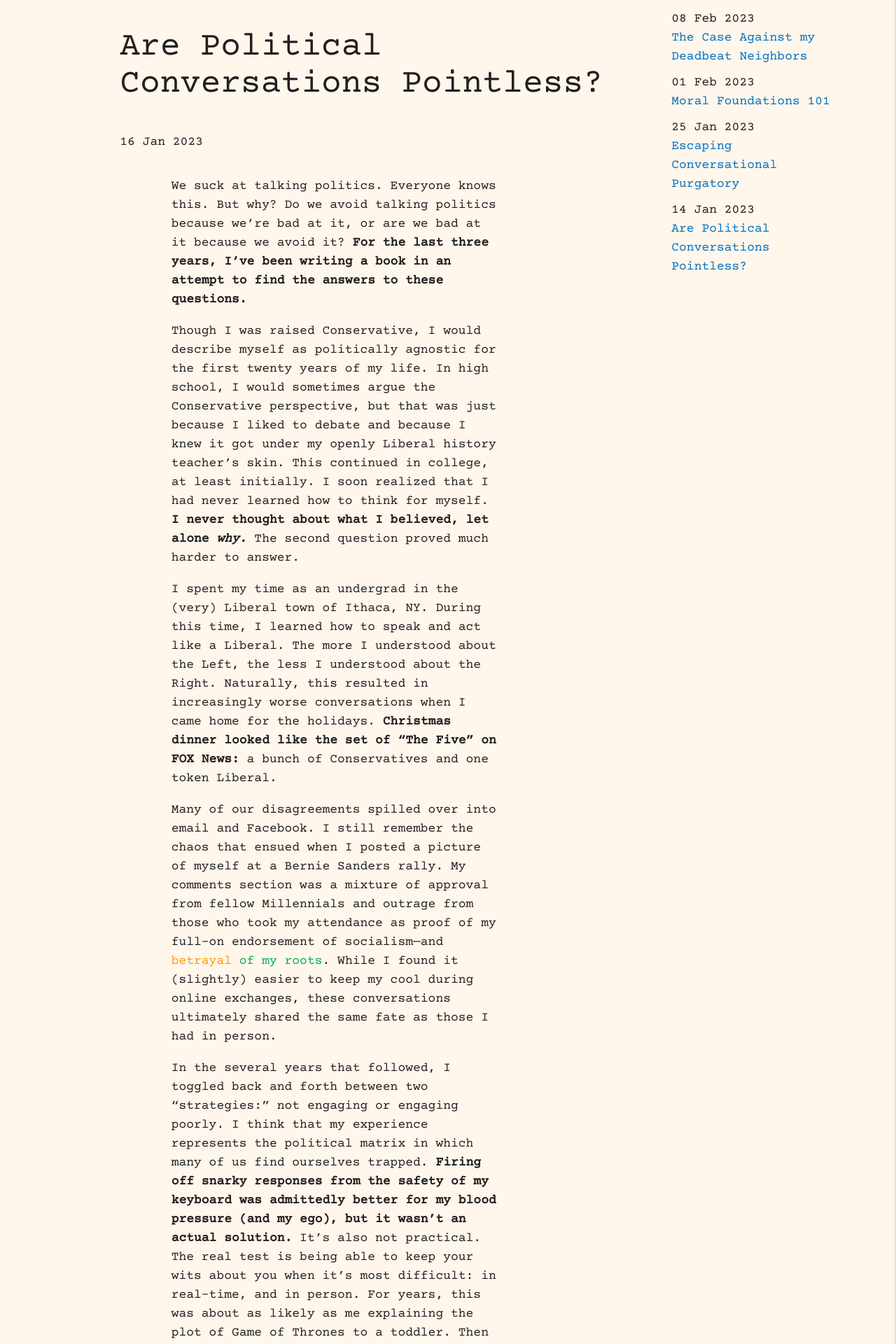
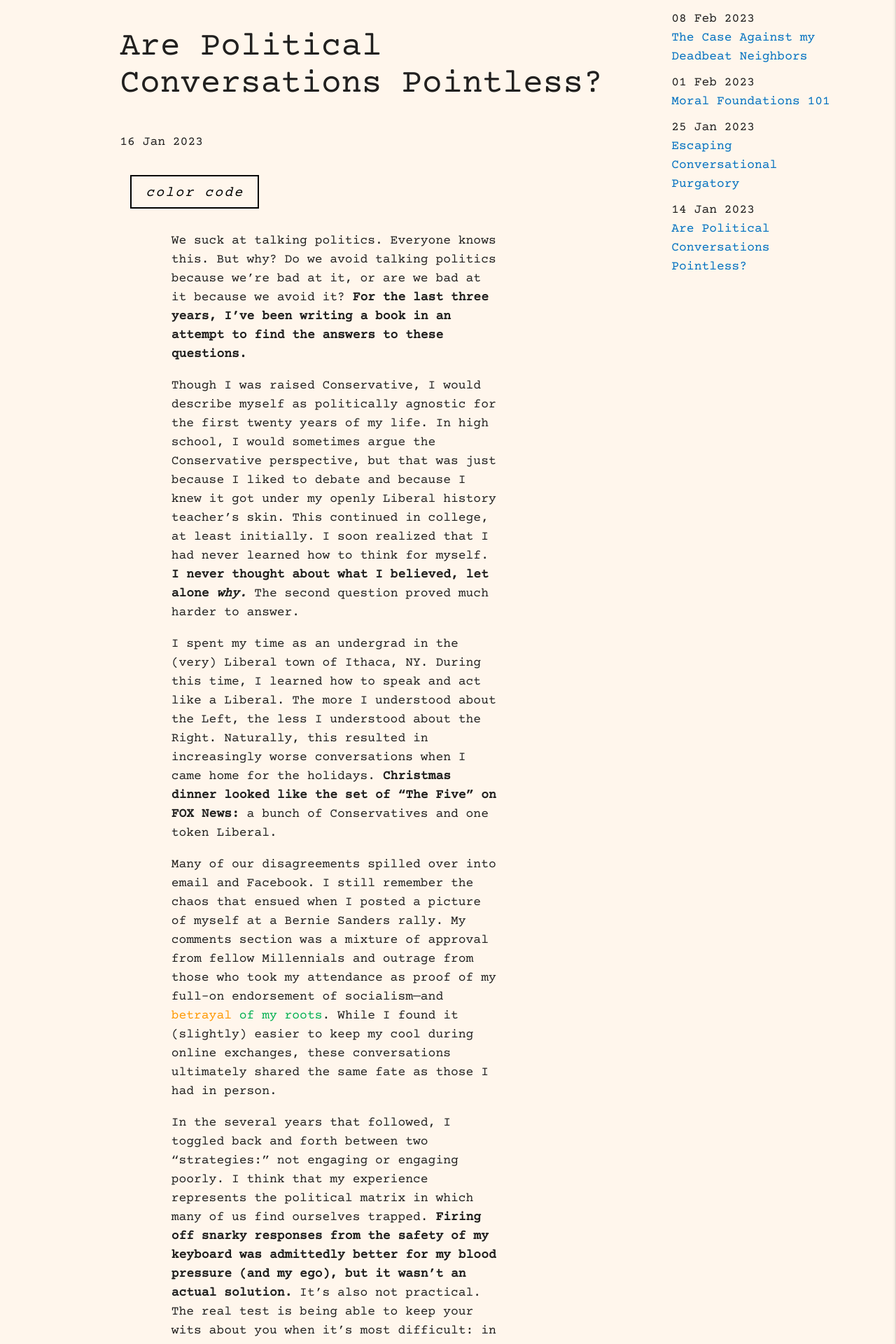
Before and after one commit to khiciste/apologetic_millennial, a Jekyll site: the page built from _posts/2023-01-16-are-political-conversations-pointless.html, in a window 1280 px wide. Shown: the part 333-2253 px from the top of the page at 70% size. Built offline with Jekyll 4.4.1, drawn with Linux system fonts in a browser that asks for light colours; some web fonts are replaced.

Commit message:
color code button to post.html

```diff
--- a/_layouts/post.html
+++ b/_layouts/post.html
@@ -152,6 +152,8 @@ layout: default
       <div class="col s12 offset-l1 l8">
         <h1>{{ page.title }}</h1>
         <p class="meta">{{ page.date | date_to_string }}</p>
+        <!-- color code modal trigger -->
+        <button class="button modal-trigger" href="#color-code-modal">color code</button>
 
         <div class="post">
           {{ content }}
```
